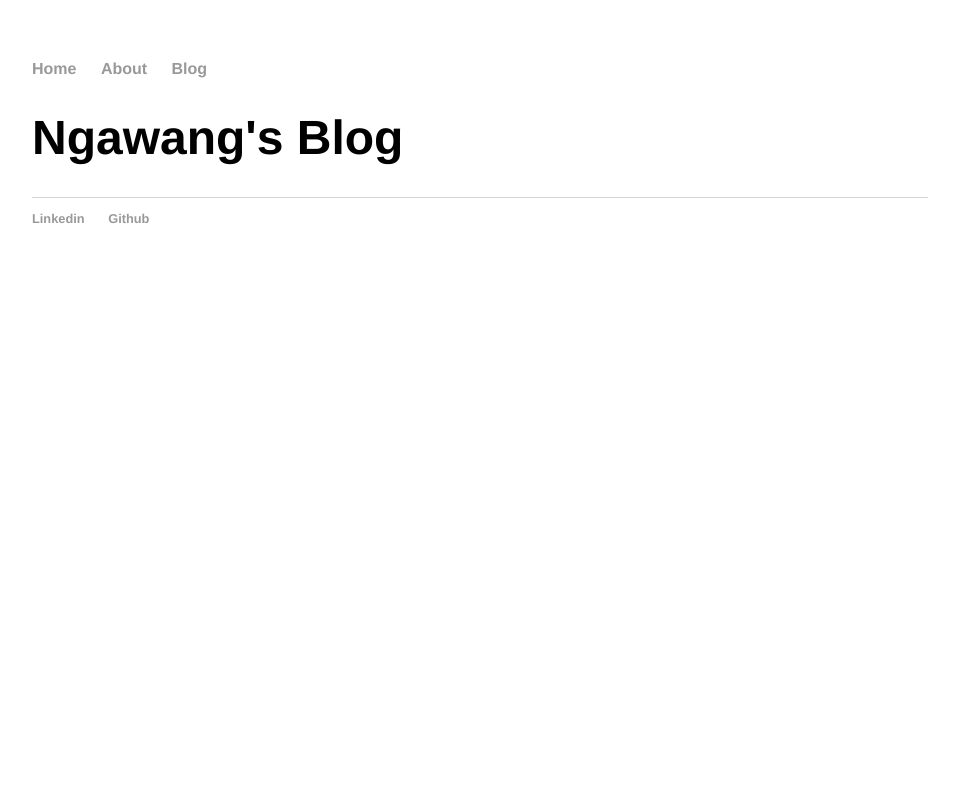
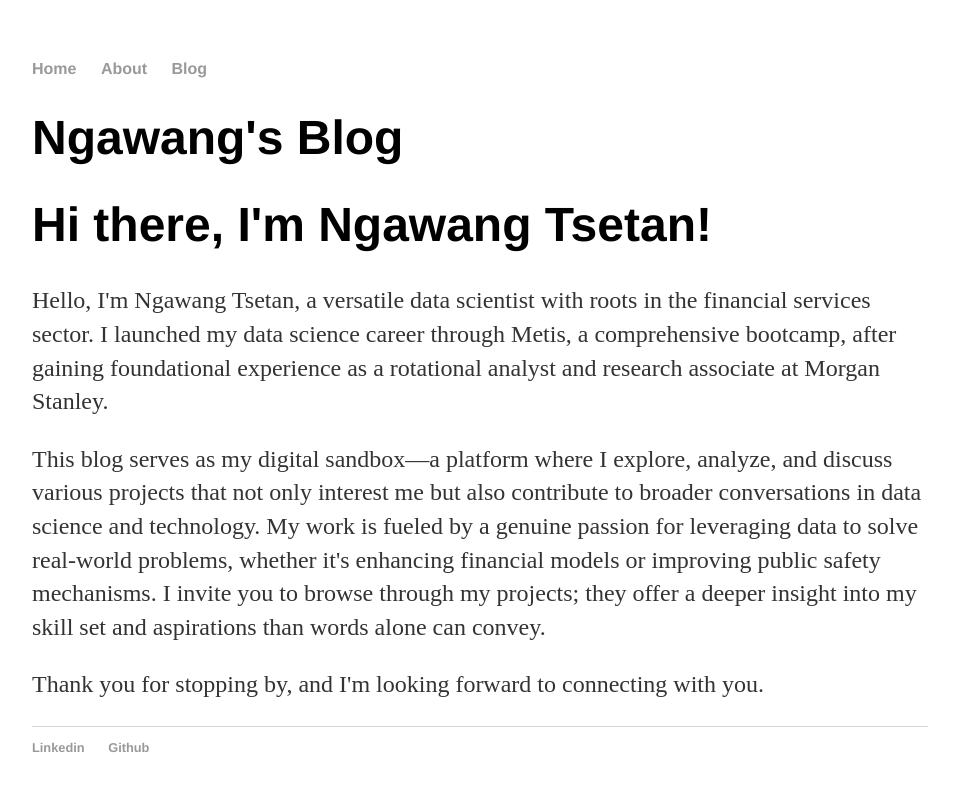
Before and after one commit to temunix2/temunix2.github.io, a Jekyll site: the page built from about.html, in a window 1280 px wide. Shown: the top 791 px of the page, without its empty margins (160-1119 px from the left). Built offline with Jekyll 4.4.1, drawn with Linux system fonts in a browser that asks for light colours.

Commit message:
add date next to post title on blog list, add about me in about me section

```diff
--- a/about.html
+++ b/about.html
@@ -3,3 +3,11 @@
 title: Ngawang's Blog
 ---
 	<h1>{{ page.title }}</h1>
+	<div class="blurb">
+		<h1>Hi there, I'm Ngawang Tsetan!</h1>
+		<p>Hello, I'm Ngawang Tsetan, a versatile data scientist with roots in the financial services sector. I launched my data science career through Metis, a comprehensive bootcamp, after gaining foundational experience as a rotational analyst and research associate at Morgan Stanley.</p>
+
+		<p>This blog serves as my digital sandbox—a platform where I explore, analyze, and discuss various projects that not only interest me but also contribute to broader conversations in data science and technology. My work is fueled by a genuine passion for leveraging data to solve real-world problems, whether it's enhancing financial models or improving public safety mechanisms. I invite you to browse through my projects; they offer a deeper insight into my skill set and aspirations than words alone can convey.</p>
+
+		<p>Thank you for stopping by, and I'm looking forward to connecting with you.</p>
+	</div><!-- /.blurb -->
--- a/blog.html
+++ b/blog.html
@@ -8,6 +8,7 @@
   {% for post in site.posts %}
     <li>
       <h2><a href="{{ post.url }}">{{ post.title }}</a></h2>
+      <p><small>{{ post.date | date: "%B %d, %Y" }}</small></p>
       <p>{{ post.excerpt }}</p>
     </li>
   {% endfor %}
```
